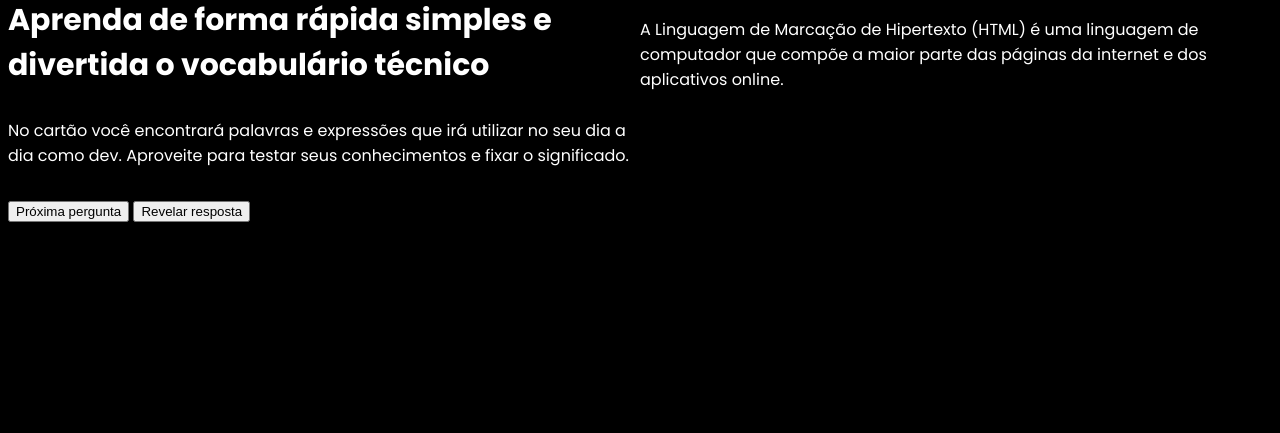
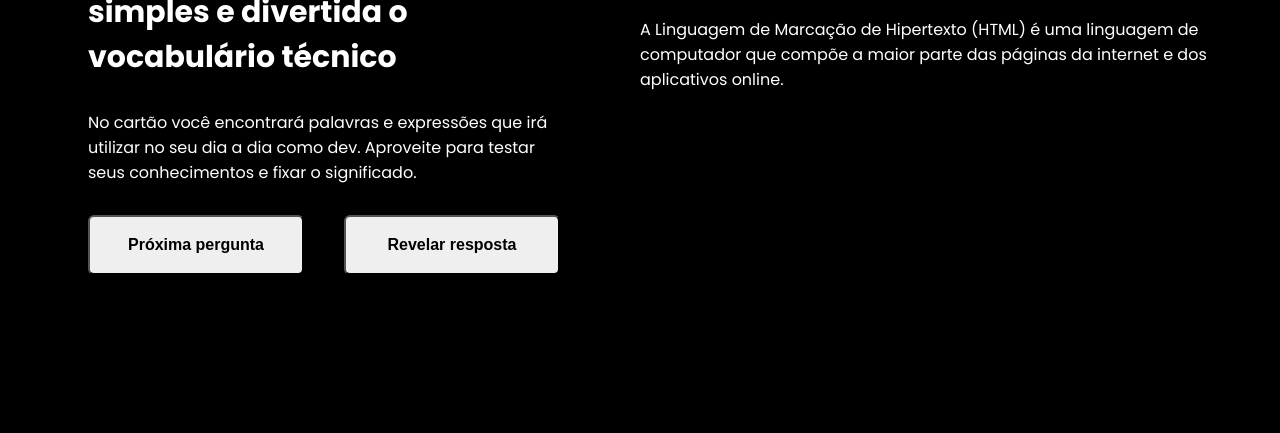
Before and after one commit to jvsiilva/quickStaart, a website: page index.html in a window 1280 px wide. Shown: the part 383-816 px from the top of the page. Drawn offline with Linux system fonts and the light colour scheme.

Commit message:
Atualização

```diff
--- a/css/style.css
+++ b/css/style.css
@@ -20,6 +20,7 @@ body {
   justify-content: center;
 }
 .principal {
+  padding: 8rem;
 }
 
 .princial-logo {
@@ -34,6 +35,20 @@ body {
   margin: 3rem 0;
 }
 
+.botao {
+  font-size: 1.6rem;
+  font-weight: 700;
+  width: 100%;
+  height: 6rem;
+  cursor: pointer;
+  border-radius: 0.6rem;
+}
+
+.botoes {
+  display: flex;
+  justify-content: space-between;
+  gap: 4rem;
+}
 /*
 fonte
 posicionamnto
--- a/index.html
+++ b/index.html
@@ -25,8 +25,10 @@
             seu dia a dia como dev. Aproveite para testar seus conhecimentos e
             fixar o significado.
           </p>
-          <button>Próxima pergunta</button>
-          <button>Revelar resposta</button>
+          <div class="Botoes">
+            <button class="botao">Próxima pergunta</button>
+            <button class="botao">Revelar resposta</button>
+          </div>
         </div>
       </div>
 
```
